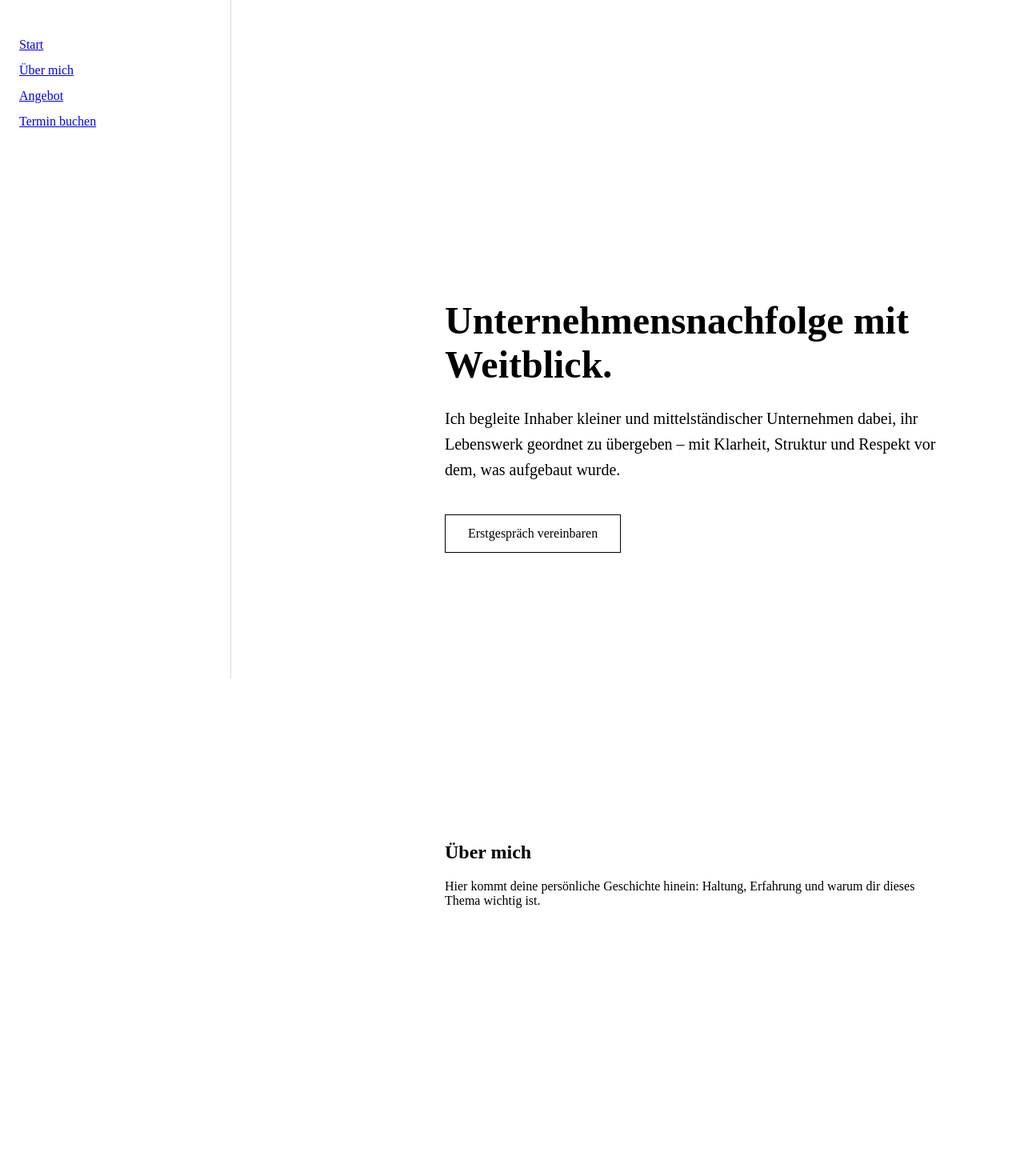
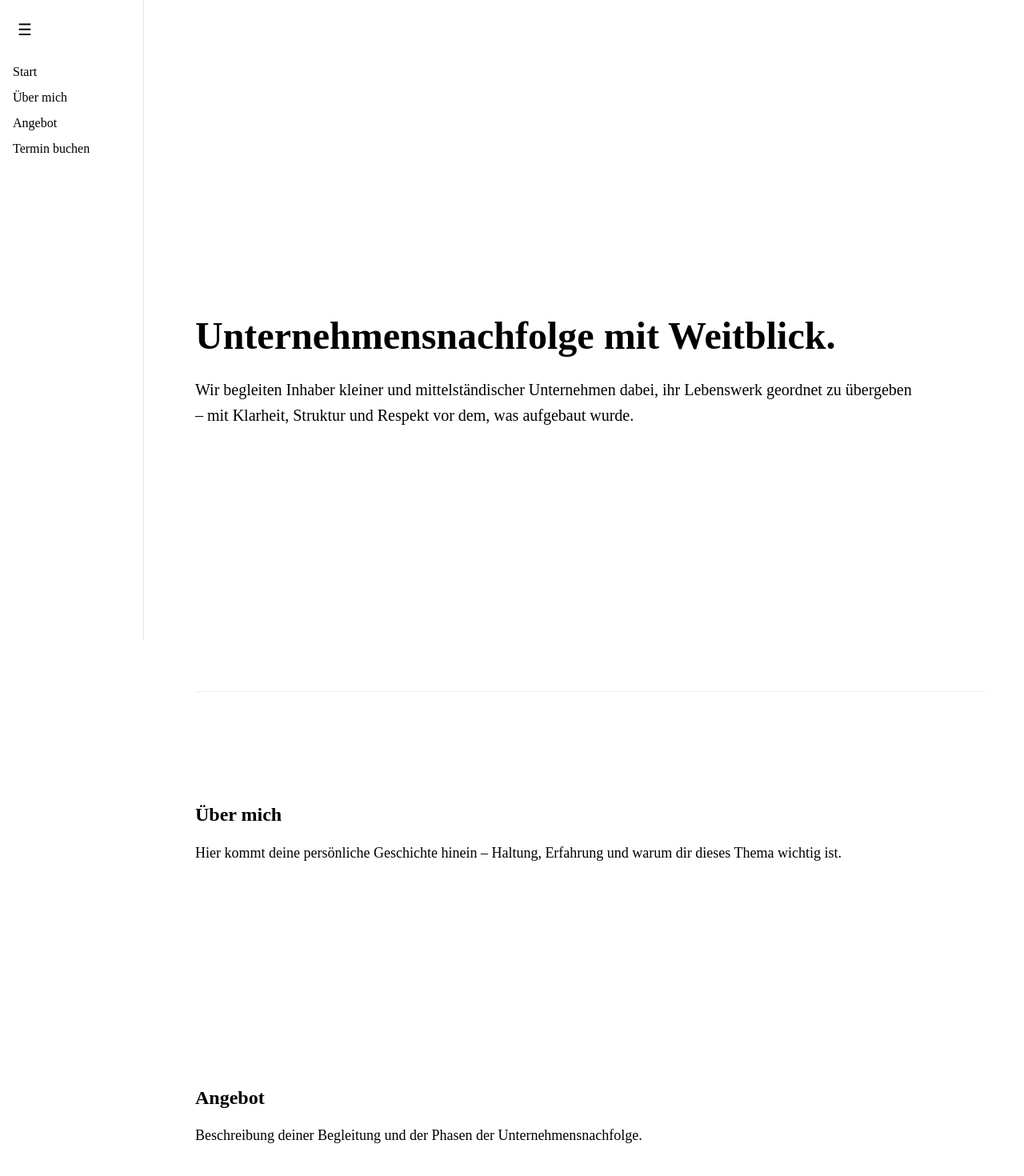
Before and after one commit to ellen2407/mits-web, a Next.js app: page / in a window 1280 px wide. Shown: the top 1470 px of the page at 80% size. Built offline with nearby package versions, Linux system fonts and the light colour scheme.

Commit message:
Alte Seiten gelöscht, Layout und Page aktualisiert, Hero Section optimiert

```diff
--- a/app/layout.tsx
+++ b/app/layout.tsx
@@ -9,37 +9,43 @@ export default function RootLayout({
 }) {
   const [open, setOpen] = useState(true);
 
+  const SIDEBAR_OPEN = 180;   // px
+  const SIDEBAR_CLOSED = 60; // px
+  const CONTENT_GAP = 16;    // ≈ 2 cm Abstand zur Sidebar
+
+  const sidebarWidth = open ? SIDEBAR_OPEN : SIDEBAR_CLOSED;
+
   return (
-    <html lang="de">
+    <html lang="de" style={{ scrollBehavior: "smooth" }}>
       <body
         style={{
           margin: 0,
-          display: "flex",
           minHeight: "100vh",
-          scrollBehavior: "smooth", // Smooth scroll beim Klick
+          background: "#fff",
         }}
       >
         {/* Sidebar */}
         <aside
           style={{
-            width: open ? "220px" : "60px",
-            background: "#111",
-            color: "#fff",
-            padding: "1rem",
-            transition: "width 0.2s",
             position: "fixed",
+            top: 0,
+            left: 0,
+            width: sidebarWidth,
             height: "100vh",
+            padding: "24px 16px",
+            boxSizing: "border-box",
+            background: "#fff",
+            borderRight: "1px solid #e5e5e5",
           }}
         >
           <button
             onClick={() => setOpen(!open)}
             style={{
               background: "none",
-              color: "#fff",
               border: "none",
-              fontSize: "1.2rem",
               cursor: "pointer",
-              marginBottom: "1rem",
+              fontSize: "20px",
+              marginBottom: "24px",
             }}
           >
             ☰
@@ -47,22 +53,18 @@ export default function RootLayout({
 
           {open && (
             <nav>
-              <ul style={{ listStyle: "none", padding: 0 }}>
-                <li style={{ marginBottom: "0.5rem" }}>
-                  <a href="#willkommen">Willkommen</a>
-                </li>
-                <li style={{ marginBottom: "0.5rem" }}>
-                  <a href="#ueber-uns">Über uns</a>
-                </li>
-                <li style={{ marginBottom: "0.5rem" }}>
-                  <a href="#angebote">Angebote</a>
-                </li>
-                <li style={{ marginBottom: "0.5rem" }}>
-                  <a href="#termin-buchen">Termin buchen</a>
-                </li>
-                <li style={{ marginBottom: "0.5rem" }}>
-                  <a href="#kontakt">Kontakt</a>
-                </li>
+              <ul
+                style={{
+                  listStyle: "none",
+                  padding: 0,
+                  margin: 0,
+                  lineHeight: "2",
+                }}
+              >
+                <li><a href="#hero" style={linkStyle}>Start</a></li>
+                <li><a href="#about" style={linkStyle}>Über mich</a></li>
+                <li><a href="#offer" style={linkStyle}>Angebot</a></li>
+                <li><a href="#booking" style={linkStyle}>Termin buchen</a></li>
               </ul>
             </nav>
           )}
@@ -71,9 +73,9 @@ export default function RootLayout({
         {/* Content */}
         <main
           style={{
-            flex: 1,
-            marginLeft: open ? "220px" : "60px",
-            padding: "2rem",
+            marginLeft: sidebarWidth + CONTENT_GAP,
+            padding: "64px 48px",
+            boxSizing: "border-box",
           }}
         >
           {children}
@@ -82,3 +84,9 @@ export default function RootLayout({
     </html>
   );
 }
+
+const linkStyle: React.CSSProperties = {
+  textDecoration: "none",
+  color: "#000",
+  display: "block",
+};
--- a/app/page.tsx
+++ b/app/page.tsx
@@ -1,46 +1,14 @@
 export default function Home() {
   return (
-    <div style={{ display: "flex", minHeight: "100vh" }}>
-
-      {/* Sidebar */}
-      <aside
-        style={{
-          width: "240px",
-          position: "fixed",
-          left: 0,
-          top: 0,
-          height: "100vh",
-          padding: "24px",
-          borderRight: "1px solid #ddd",
-          background: "#fff"
-        }}
-      >
-        <nav>
-          <ul style={{ listStyle: "none", padding: 0, lineHeight: "2" }}>
-            <li><a href="#hero">Start</a></li>
-            <li><a href="#about">Über mich</a></li>
-            <li><a href="#offer">Angebot</a></li>
-            <li><a href="#booking">Termin buchen</a></li>
-          </ul>
-        </nav>
-      </aside>
-
-      {/* Content */}
-      <main
-        style={{
-          marginLeft: "240px",
-          padding: "80px 64px",
-          width: "100%"
-        }}
-      >
-
-        {/* Hero */}
+    <>
+      {/* HERO */}
       <section
         id="hero"
         style={{
           minHeight: "100vh",
           display: "flex",
-            alignItems: "center"
+          alignItems: "center",
+          borderBottom: "1px solid #eee",
         }}
       >
         <div style={{ maxWidth: "900px" }}>
@@ -49,54 +17,59 @@ export default function Home() {
           </h1>
 
           <p style={{ fontSize: "20px", lineHeight: "1.6", marginBottom: "40px" }}>
-              Ich begleite Inhaber kleiner und mittelständischer Unternehmen
+            Wir begleiten Inhaber kleiner und mittelständischer Unternehmen
             dabei, ihr Lebenswerk geordnet zu übergeben – mit Klarheit,
             Struktur und Respekt vor dem, was aufgebaut wurde.
           </p>
-
-            <a
-              href="#booking"
-              style={{
-                display: "inline-block",
-                padding: "14px 28px",
-                border: "1px solid #000",
-                textDecoration: "none",
-                color: "#000",
-                fontWeight: 500
-              }}
-            >
-              Erstgespräch vereinbaren
-            </a>
         </div>
       </section>
 
-        {/* Über mich */}
-        <section id="about" style={{ minHeight: "100vh", paddingTop: "120px" }}>
+      {/* ÜBER MICH */}
+      <section
+        id="about"
+        style={{
+          paddingTop: "120px",
+          paddingBottom: "120px",
+          maxWidth: "900px",
+        }}
+      >
         <h2>Über mich</h2>
-          <p>
-            Hier kommt deine persönliche Geschichte hinein: Haltung, Erfahrung
-            und warum dir dieses Thema wichtig ist.
+        <p style={{ fontSize: "18px", lineHeight: "1.6" }}>
+          Hier kommt deine persönliche Geschichte hinein – Haltung,
+          Erfahrung und warum dir dieses Thema wichtig ist.
         </p>
       </section>
 
-        {/* Angebot */}
-        <section id="offer" style={{ minHeight: "100vh", paddingTop: "120px" }}>
+      {/* ANGEBOT */}
+      <section
+        id="offer"
+        style={{
+          paddingTop: "120px",
+          paddingBottom: "120px",
+          maxWidth: "900px",
+        }}
+      >
         <h2>Angebot</h2>
-          <p>
-            Beschreibung deiner Begleitung, der einzelnen Phasen der
-            Unternehmensnachfolge und der Sicherheit für alle Beteiligten.
+        <p style={{ fontSize: "18px", lineHeight: "1.6" }}>
+          Beschreibung deiner Begleitung und der Phasen der
+          Unternehmensnachfolge.
         </p>
       </section>
 
-        {/* Termin buchen */}
-        <section id="booking" style={{ minHeight: "100vh", paddingTop: "120px" }}>
+      {/* TERMIN */}
+      <section
+        id="booking"
+        style={{
+          paddingTop: "120px",
+          paddingBottom: "120px",
+          maxWidth: "900px",
+        }}
+      >
         <h2>Termin buchen</h2>
-          <p>
+        <p style={{ fontSize: "18px", lineHeight: "1.6" }}>
           Hier wird im nächsten Schritt Calendly eingebunden.
         </p>
       </section>
-
-      </main>
-    </div>
+    </>
   );
 }
```
Also changed, not shown: app/angebote/page.tsx (deleted, +0 -8 lines), app/kontakt/page.tsx (deleted, +0 -8 lines), app/termin-buchen/page.tsx (deleted, +0 -10 lines), app/ueber-uns/page.tsx (deleted, +0 -8 lines), app/willkommen/page.tsx (deleted, +0 -8 lines). Lines whose indentation alone changed are shown as unchanged.
